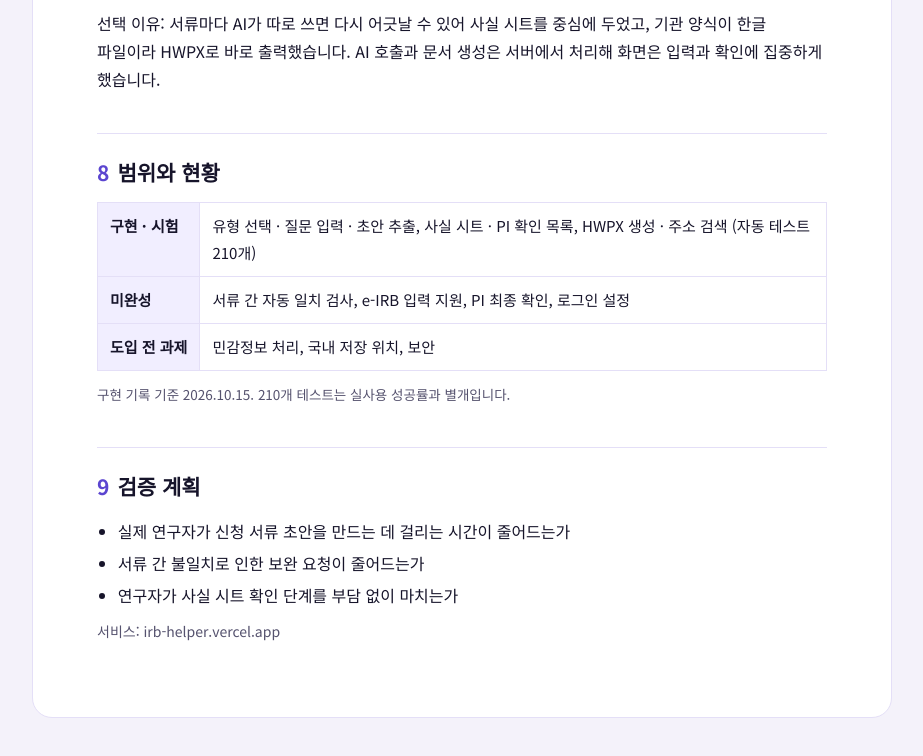
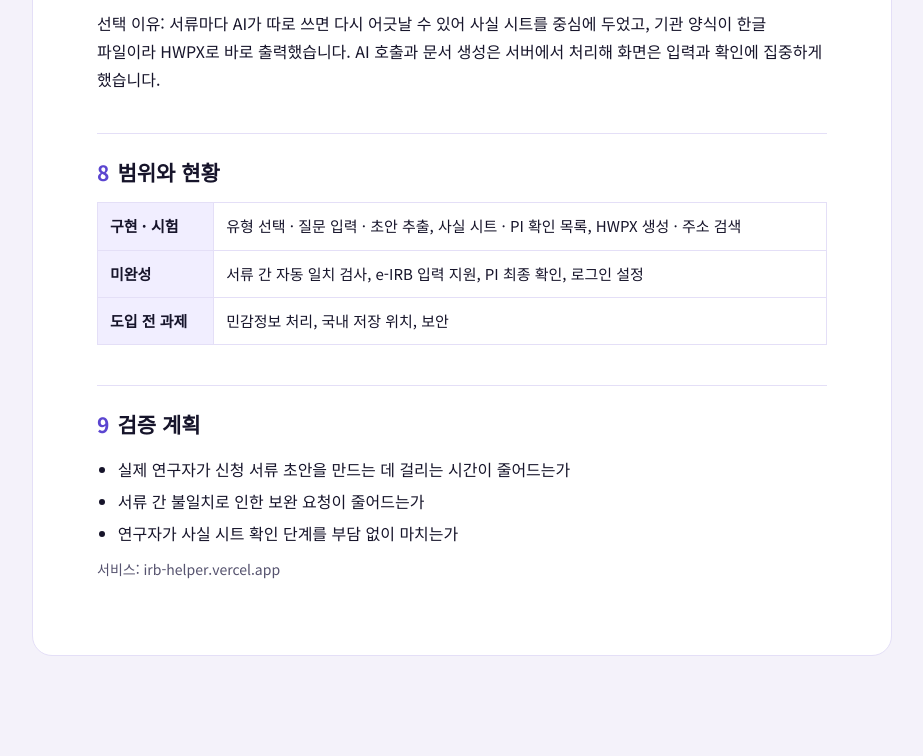
Before and after one commit to gracepark165/portfolio, a plain HTML site: page plan-irb.html in a window 1280 px wide. Shown: the part 2251-3007 px from the top of the page, without its empty margins (178-1101 px from the left). After the commit the page ends 2955 px from the top, so only its background shows below. Drawn offline with Linux system fonts and the light colour scheme.

Commit message:
상세 페이지·기획서에서 210개 테스트 삭제
Co-Authored-By: Claude Opus 5.5 <noreply@anthropic.com>
Claude-Session: https://claude.ai/code/session_019uza4vLGUXR9gHMEJ9XEh9

```diff
--- a/plan-irb.html
+++ b/plan-irb.html
@@ -83,11 +83,10 @@ th{background:var(--soft);font-weight:700;white-space:nowrap}
 
 <h2><span>8</span>범위와 현황</h2>
 <table>
-<tr><th>구현 · 시험</th><td>유형 선택 · 질문 입력 · 초안 추출, 사실 시트 · PI 확인 목록, HWPX 생성 · 주소 검색 (자동 테스트 210개)</td></tr>
+<tr><th>구현 · 시험</th><td>유형 선택 · 질문 입력 · 초안 추출, 사실 시트 · PI 확인 목록, HWPX 생성 · 주소 검색</td></tr>
 <tr><th>미완성</th><td>서류 간 자동 일치 검사, e-IRB 입력 지원, PI 최종 확인, 로그인 설정</td></tr>
 <tr><th>도입 전 과제</th><td>민감정보 처리, 국내 저장 위치, 보안</td></tr>
 </table>
-<p class="note">구현 기록 기준 2026.10.15. 210개 테스트는 실사용 성공률과 별개입니다.</p>
 
 <h2><span>9</span>검증 계획</h2>
 <ul>
```
Also changed, not shown: index.html (+1 -2 lines).
